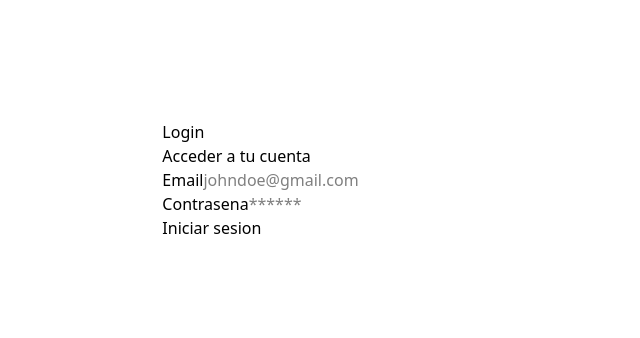
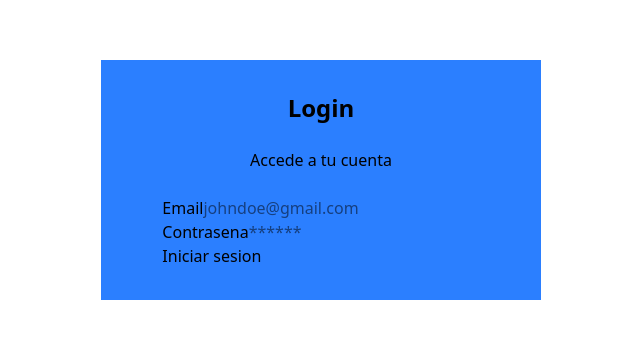
Before and after one commit to Elias8420/hyrule_bank, a Next.js app: page / in a window 1280 px wide. Shown: the part 220-558 px from the top of the page, without its empty margins (319-959 px from the left). Built offline with nearby package versions, Linux system fonts and the light colour scheme.

Commit message:
add: styles to center login form

```diff
--- a/src/app/auth/login/page.tsx
+++ b/src/app/auth/login/page.tsx
@@ -2,10 +2,10 @@ import { LoginForm } from "@/components/auth/LoginForm";
 
 export default function LoginPage() {
   return(
-    <main className="flex justify-center">
-      <div className="content-center h-screen">
-        <h1 className="">Login</h1>
-        <p className="">Acceder a tu cuenta</p>
+    <main className="flex justify-center items-center min-h-screen">
+      <div className="bg-blue-500 w-110 flex flex-col items-center p-8 gap-6">
+        <h1 className="text-2xl font-bold">Login</h1>
+        <p className="">Accede a tu cuenta</p>
         <div className="">
           <LoginForm/>
         </div>
```
